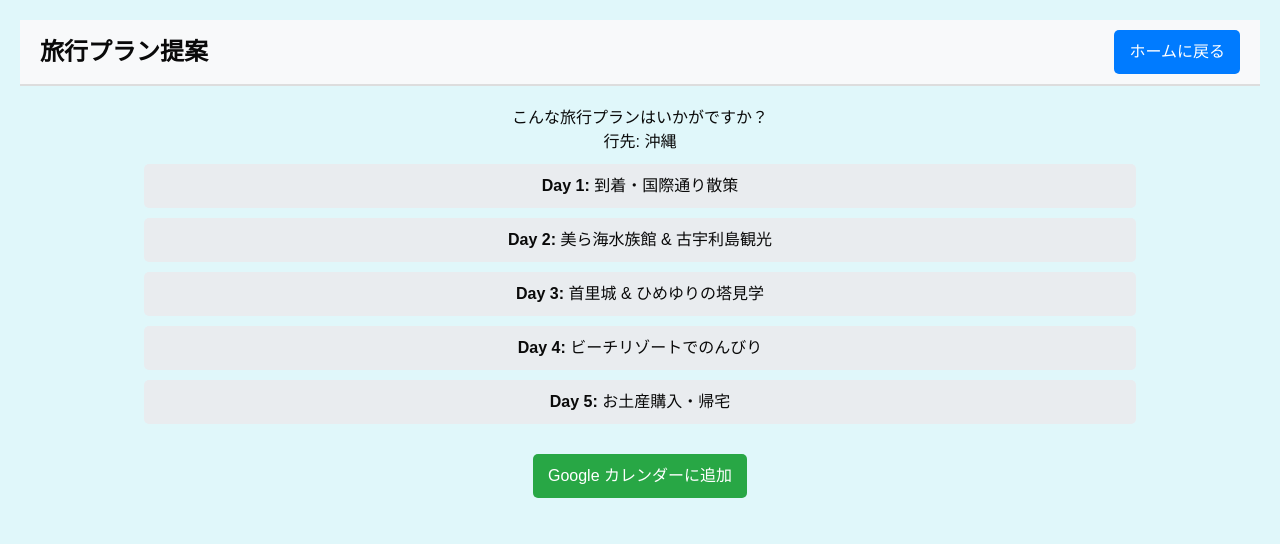
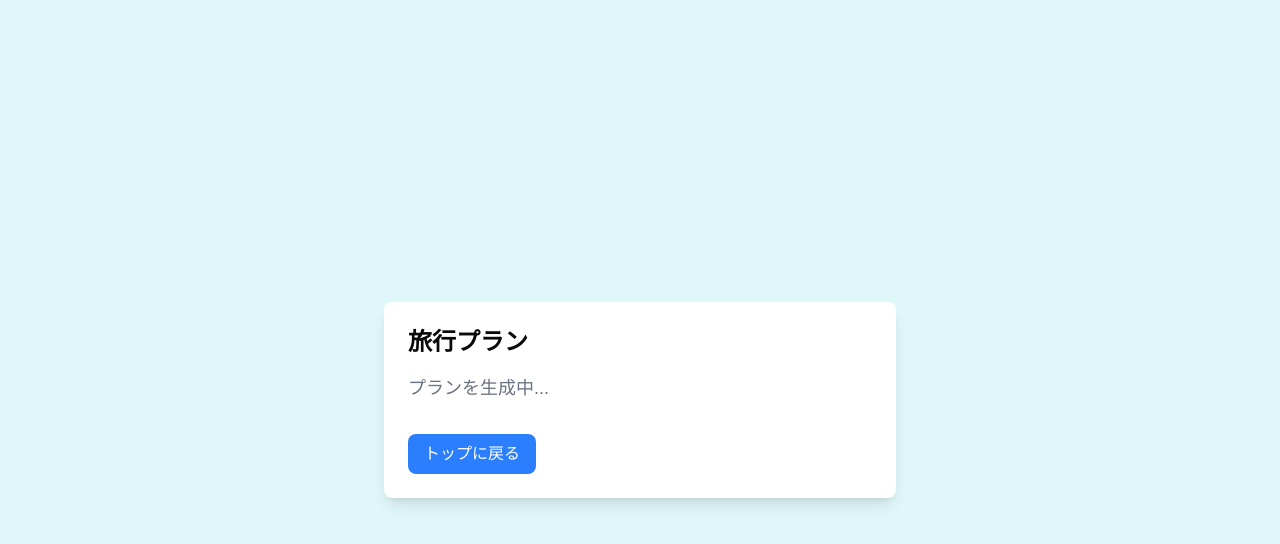
Before and after one commit to kazhorse/ai-trip-planner, a Next.js app: page /plan in a window 1280 px wide. Shown: the top 544 px of the page. Built offline with nearby package versions, Linux system fonts and the light colour scheme.

Commit message:
API受け皿

```diff
--- /dev/null
+++ b/app/chat/api/route.ts
@@ -0,0 +1,32 @@
+import { NextResponse } from "next/server";
+
+// ✅ プラン生成API
+export async function POST(req: Request) {
+  try {
+    const { qaPairs } = await req.json();
+
+    if (!qaPairs || qaPairs.length === 0) {
+      return NextResponse.json({ error: "質問と回答がありません。" }, { status: 400 });
+    }
+
+    // ✅ 仮のプラン情報
+    const planDetails = qaPairs
+      .map((pair: { question: string; answer: string }, index: number) => {
+        return `Day ${index + 1}: ${pair.answer || "情報未入力"}`;
+      });
+
+    const planResponse = `以下の内容に基づき旅行プランを提案します：\n${planDetails.join("\n")}`;
+
+    // ✅ JSON で返す
+    return NextResponse.json({
+      response: planResponse,
+      details: planDetails,
+    });
+  } catch (error) {
+    console.error("API エラー:", error);
+    return NextResponse.json(
+      { error: "プラン生成中にエラーが発生しました。" },
+      { status: 500 }
+    );
+  }
+}
--- a/app/chat/page.tsx
+++ b/app/chat/page.tsx
@@ -1,7 +1,7 @@
 "use client";
 
 import { useState, useEffect, useRef } from "react";
-import { useRouter } from 'next/navigation';
+import { useRouter } from "next/navigation";
 import Image from "next/image";
 import Modal from "../../components/modal";
 
@@ -11,17 +11,18 @@ const questions = [
   "旅行の予算はどれくらいですか？",
   "出発日時と帰宅日時、もしくは日帰りか何泊するかを教えてください？",
   "どの交通手段を使う予定ですか？（飛行機、電車、バス、車 など）",
-  "誰と一緒に旅行しますか？（一人、友達、家族、恋人 など）"
+  "誰と一緒に旅行しますか？（一人、友達、家族、恋人 など）",
 ];
 
 export default function Home() {
-  const [messages, setMessages] = useState<{ sender: "user" | "bot"; text: string }[]>([
-    { sender: "bot", text: questions[0] }
-  ]);
+  const [messages, setMessages] = useState<
+    { sender: "user" | "bot"; text: string }[]
+  >([{ sender: "bot", text: questions[0] }]);
   const [currentQuestionIndex, setCurrentQuestionIndex] = useState(1);
   const [input, setInput] = useState("");
   const [inputHeight, setInputHeight] = useState(80);
   const [showModal, setShowModal] = useState(false);
+  const [userResponses, setUserResponses] = useState<string[]>([]);
 
   const inputContainerRef = useRef<HTMLDivElement>(null);
   const messagesEndRef = useRef<HTMLDivElement>(null);
@@ -55,46 +56,71 @@ export default function Home() {
   // モーダルを閉じる
   const handleCloseModal = () => setShowModal(false);
 
-  // プランを作成ボタン → resultに移動
+  // ✅ プラン生成ボタン → /plan に質問と回答のペアを送信
   const handleCreatePlan = () => {
-    router.push('/plan');
+    const qaPairs = questions
+      .slice(0, userResponses.length)
+      .map((question, index) => ({
+        question,
+        answer: userResponses[index] || "",
+      }));
+
+    router.push(
+      `/plan?qaPairs=${encodeURIComponent(JSON.stringify(qaPairs))}`
+    );
   };
 
-  // メッセージ送信処理
+  // ✅ メッセージ送信処理
   const handleSendMessage = () => {
     if (input.trim() === "") return;
 
     // ユーザーのメッセージを表示
     setMessages((prev) => [
       ...prev,
-      { sender: "user", text: input.trim() }
+      { sender: "user", text: input.trim() },
     ]);
 
+    // ユーザーの回答を保存
+    const updatedResponses = [...userResponses, input.trim()];
+    setUserResponses(updatedResponses);
+
+    // ✅ 質問が残っている場合、次の質問を表示
     if (currentQuestionIndex < questions.length) {
       setTimeout(() => {
         setMessages((prev) => [
           ...prev,
-          { sender: "bot", text: questions[currentQuestionIndex] }
+          { sender: "bot", text: questions[currentQuestionIndex] },
         ]);
         setCurrentQuestionIndex((prev) => prev + 1);
       }, 500);
-    }
+    } else {
+      // ✅ すべての質問が終わった場合、自動で /plan へ遷移
+      const qaPairs = questions.map((question, index) => ({
+        question,
+        answer: updatedResponses[index] || "",
+      }));
 
-    if (currentQuestionIndex === questions.length) {
       setTimeout(() => {
-        router.push('/plan');
+        router.push(
+          `/plan?qaPairs=${encodeURIComponent(JSON.stringify(qaPairs))}`
+        );
       }, 500);
     }
 
-    setInput("");
+    // ✅ 入力フィールドをクリア
+    setTimeout(() => {
+      setInput("");
+    }, 10);
   };
 
   return (
-    <div className="flex items-center justify-center h-screen" style={{ backgroundColor: "#e0f7fa" }} >
+    <div
+      className="flex items-center justify-center h-screen"
+      style={{ backgroundColor: "#e0f7fa" }}
+    >
       <div className="w-full max-w-md bg-white shadow-lg flex flex-col">
         {/* チャットエリア */}
         <div className="w-full max-w-md h-full bg-white shadow-lg">
-
           {/* ヘッダー */}
           <div className="p-2 flex items-center border-b border-gray-300">
             <Image
@@ -104,9 +130,7 @@ export default function Home() {
               height={48}
               className="rounded-full mr-2 w-12 h-12"
             />
-            <h1 className="text-2xl font-bold">
-              AI旅行プランナー
-            </h1>
+            <h1 className="text-2xl font-bold">AI旅行プランナー</h1>
             <button
               onClick={handleOpenModal}
               className="ml-auto bg-blue-500 text-white px-6 py-2 rounded-lg hover:bg-blue-600"
@@ -123,7 +147,12 @@ export default function Home() {
             }}
           >
             {messages.map((msg, index) => (
-              <div key={index} className={`flex ${msg.sender === "user" ? "justify-end" : "justify-start"} mb-2`}>
+              <div
+                key={index}
+                className={`flex ${
+                  msg.sender === "user" ? "justify-end" : "justify-start"
+                } mb-2`}
+              >
                 {msg.sender === "bot" && (
                   <Image
                     src="/AIbot.png"
@@ -133,7 +162,13 @@ export default function Home() {
                     className="rounded-full mr-2 w-10 h-10 flex-shrink-0"
                   />
                 )}
-                <div className={`p-2 rounded-lg ${msg.sender === "user" ? "bg-[#dcf8c6] text-black" : "bg-blue-100 text-gray-900"}`}>
+                <div
+                  className={`p-2 rounded-lg ${
+                    msg.sender === "user"
+                      ? "bg-[#dcf8c6] text-black"
+                      : "bg-blue-100 text-gray-900"
+                  }`}
+                >
                   {msg.text}
                 </div>
               </div>
@@ -142,7 +177,10 @@ export default function Home() {
           </div>
 
           {/* 入力エリア */}
-          <div ref={inputContainerRef} className="p-2 border-t border-gray-300 flex items-center">
+          <div
+            ref={inputContainerRef}
+            className="p-2 border-t border-gray-300 flex items-center"
+          >
             <input
               type="text"
               value={input}
@@ -162,7 +200,7 @@ export default function Home() {
           </div>
         </div>
 
-        {/* ポップアップ */}
+        {/* モーダル */}
         <Modal
           isOpen={showModal}
           onClose={handleCloseModal}
--- a/app/plan/page.tsx
+++ b/app/plan/page.tsx
@@ -1,64 +1,77 @@
-// app/plan/page.tsx
-'use client'; // クライアントコンポーネントとして設定
+"use client";
 
-import { useState } from 'react';
-import { useRouter } from 'next/navigation';
-import styles from '../../styles/Plan.module.css';
+import { useEffect, useState } from "react";
+import { useSearchParams, useRouter } from "next/navigation";
 
 export default function Plan() {
-  const router = useRouter();
+  const searchParams = useSearchParams();
+  const router = useRouter(); // ✅ 追加
+  const [plan, setPlan] = useState<string | null>(null);
+  const [error, setError] = useState<string | null>(null);
 
-  // 旅行プランのデータ（仮）
-  const destination = "沖縄";
-  const schedule = [
-    { day: 1, activity: "到着・国際通り散策" },
-    { day: 2, activity: "美ら海水族館 & 古宇利島観光" },
-    { day: 3, activity: "首里城 & ひめゆりの塔見学" },
-    { day: 4, activity: "ビーチリゾートでのんびり" },
-    { day: 5, activity: "お土産購入・帰宅" }
-  ];
+  // ✅ URL から質問と回答のペアを取得
+  const qaPairsParam = searchParams.get("qaPairs");
+  const qaPairs = qaPairsParam
+    ? JSON.parse(decodeURIComponent(qaPairsParam))
+    : [];
 
-  // Google カレンダー用のURL生成
-  const handleAddToCalendar = () => {
-    const baseUrl = "https://www.google.com/calendar/render?action=TEMPLATE";
-    const text = `沖縄旅行プラン`;
-    const details = schedule.map((item) => `Day ${item.day}: ${item.activity}`).join("%0A");
-    const location = destination;
-    const startDate = "20250401"; // 仮の日程 YYYYMMDD
-    const endDate = "20250405"; // 仮の日程 YYYYMMDD
+  useEffect(() => {
+    const fetchPlan = async () => {
+      try {
+        // ✅ API に qaPairs を送信
+        const res = await fetch("/chat/api", {
+          method: "POST",
+          headers: {
+            "Content-Type": "application/json",
+          },
+          body: JSON.stringify({ qaPairs }),
+        });
 
-    const googleCalendarUrl = `${baseUrl}&text=${encodeURIComponent(text)}&details=${encodeURIComponent(details)}&location=${encodeURIComponent(location)}&dates=${startDate}/${endDate}`;
+        if (res.ok) {
+          const data = await res.json();
+          setPlan(data.response);
+        } else {
+          setError("API からのプラン生成に失敗しました。");
+        }
+      } catch (error) {
+        console.error("API エラー:", error);
+        setError("プラン生成中にエラーが発生しました。");
+      }
+    };
 
-    window.open(googleCalendarUrl, "_blank");
+    if (qaPairs.length > 0) {
+      fetchPlan(); // ✅ API を呼び出して仮プラン生成
+    }
+  }, [qaPairs]);
+
+  // ✅ トップに戻るボタンのクリック処理
+  const handleGoHome = () => {
+    router.push("/"); // ✅ トップページへ遷移
   };
 
   return (
-    <div className={styles.container}>
-      {/* ヘッダー */}
-      <header className={styles.header}>
-        <h1 className={styles.title}>旅行プラン提案</h1>
-        <button className={styles.button} onClick={() => router.push('/')}>
-          ホームに戻る
+    <div
+      className="flex items-center justify-center h-screen bg-[#e0f7fa]" // ✅ 元の背景色
+    >
+      <div className="w-full max-w-lg bg-white p-6 shadow-lg rounded-lg">
+        <h1 className="text-2xl font-bold mb-4">旅行プラン</h1>
+
+        {error ? (
+          <p className="text-red-500 mb-4">{error}</p>
+        ) : plan ? (
+          <p className="text-lg whitespace-pre-line mb-4">{plan}</p>
+        ) : (
+          <p className="text-lg text-gray-500 mb-4">プランを生成中...</p>
+        )}
+
+        {/* ✅ トップに戻るボタン */}
+        <button
+          onClick={handleGoHome}
+          className="mt-4 bg-blue-500 text-white px-4 py-2 rounded-lg hover:bg-blue-600 transition duration-300"
+        >
+          トップに戻る
         </button>
-      </header>
-
-      {/* メインコンテンツ */}
-      <main className={styles.content}>
-        <h2>こんな旅行プランはいかがですか？</h2>
-        <h3>行先: {destination}</h3>
-
-        <ul className={styles.schedule}>
-          {schedule.map((item) => (
-            <li key={item.day}>
-              <strong>Day {item.day}:</strong> {item.activity}
-            </li>
-          ))}
-        </ul>
-
-        <button className={styles.addCalendarButton} onClick={handleAddToCalendar}>
-          Google カレンダーに追加
-        </button>
-      </main>
+      </div>
     </div>
   );
 }
--- a/package.json
+++ b/package.json
@@ -10,6 +10,7 @@
   },
   "dependencies": {
     "next": "15.2.2",
+    "openai": "^4.90.0",
     "react": "^19.0.0",
     "react-dom": "^19.0.0"
   },
```
Also changed, not shown: 1 other file (tests, documents, lock files or other folders).
